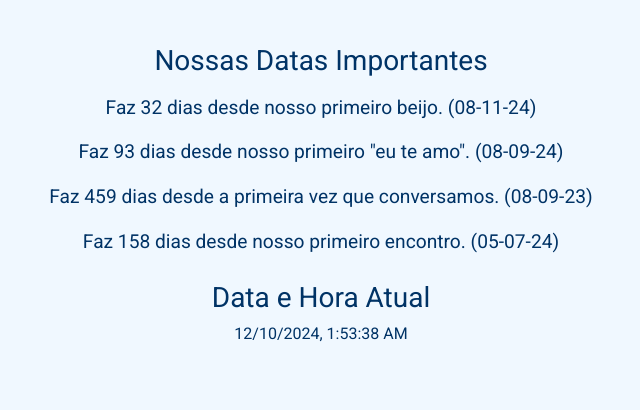
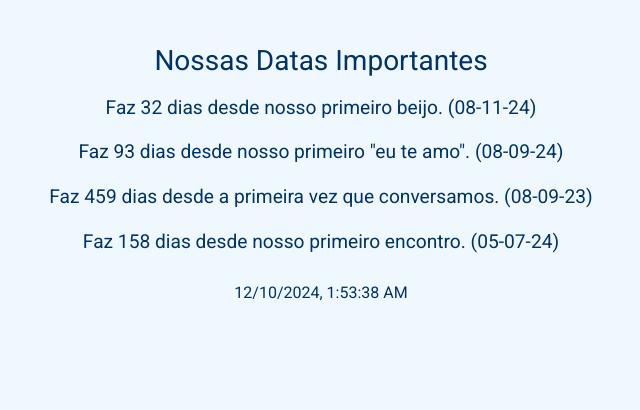
Before and after one commit to gaacarmo/surpresa_giulia, a Flask app: page / in a window 1280 px wide. Shown: the part 472-882 px from the top of the page, without its empty margins (319-959 px from the left). After the commit the page ends 773 px from the top, so only its background shows below. Run offline with Flask 3, Linux system fonts and the light colour scheme; some libraries are stand-ins or nearby versions.

Commit message:
removido h3 "data e hora atual"

```diff
--- a/templates/index.html
+++ b/templates/index.html
@@ -40,7 +40,7 @@
 
         <!-- Relógio Atual -->
         <div id="clock" class="clock-section">
-            <h3>Data e Hora Atual</h3>
+
             <p id="currentTime">Calculando...</p>
         </div>
     </div>
```
